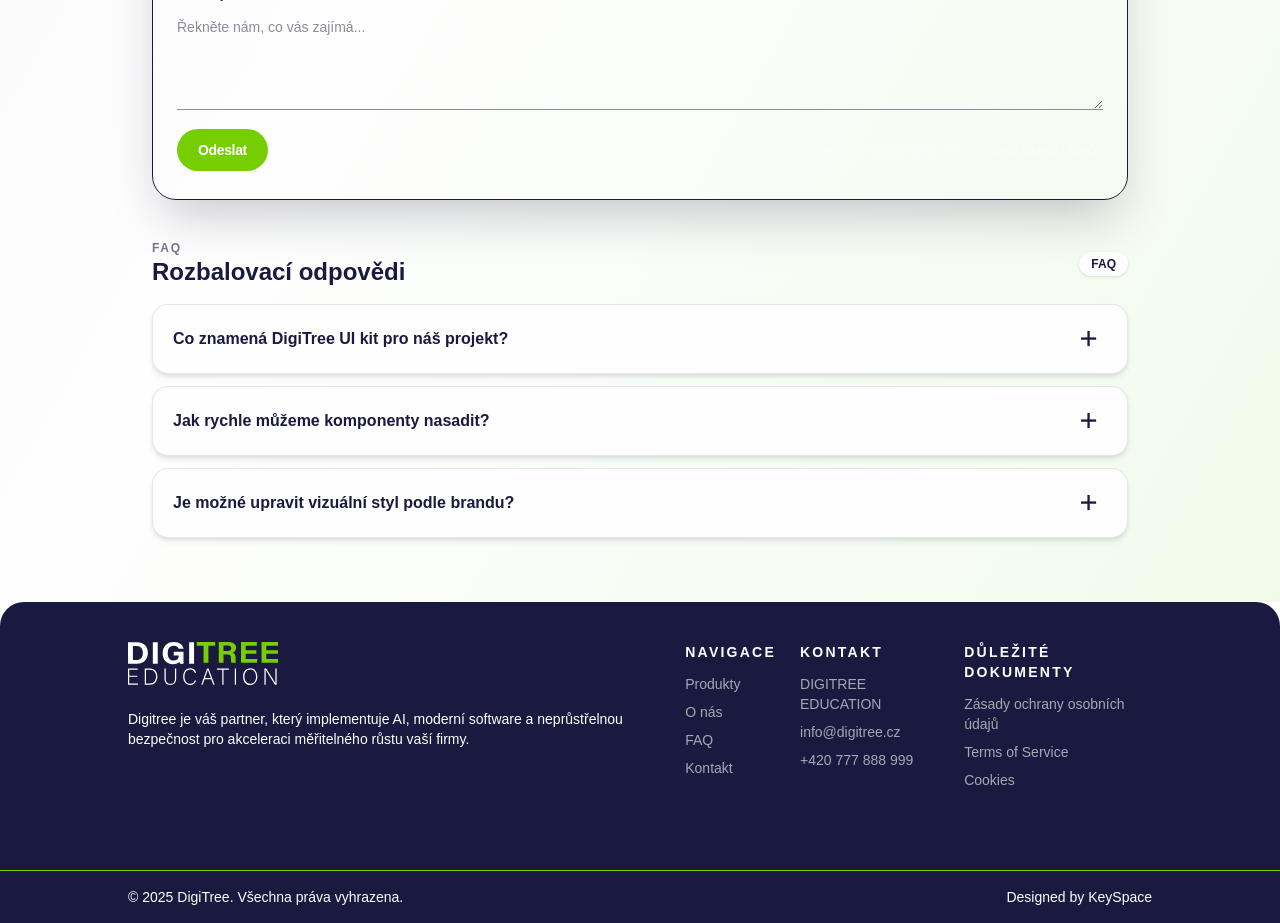
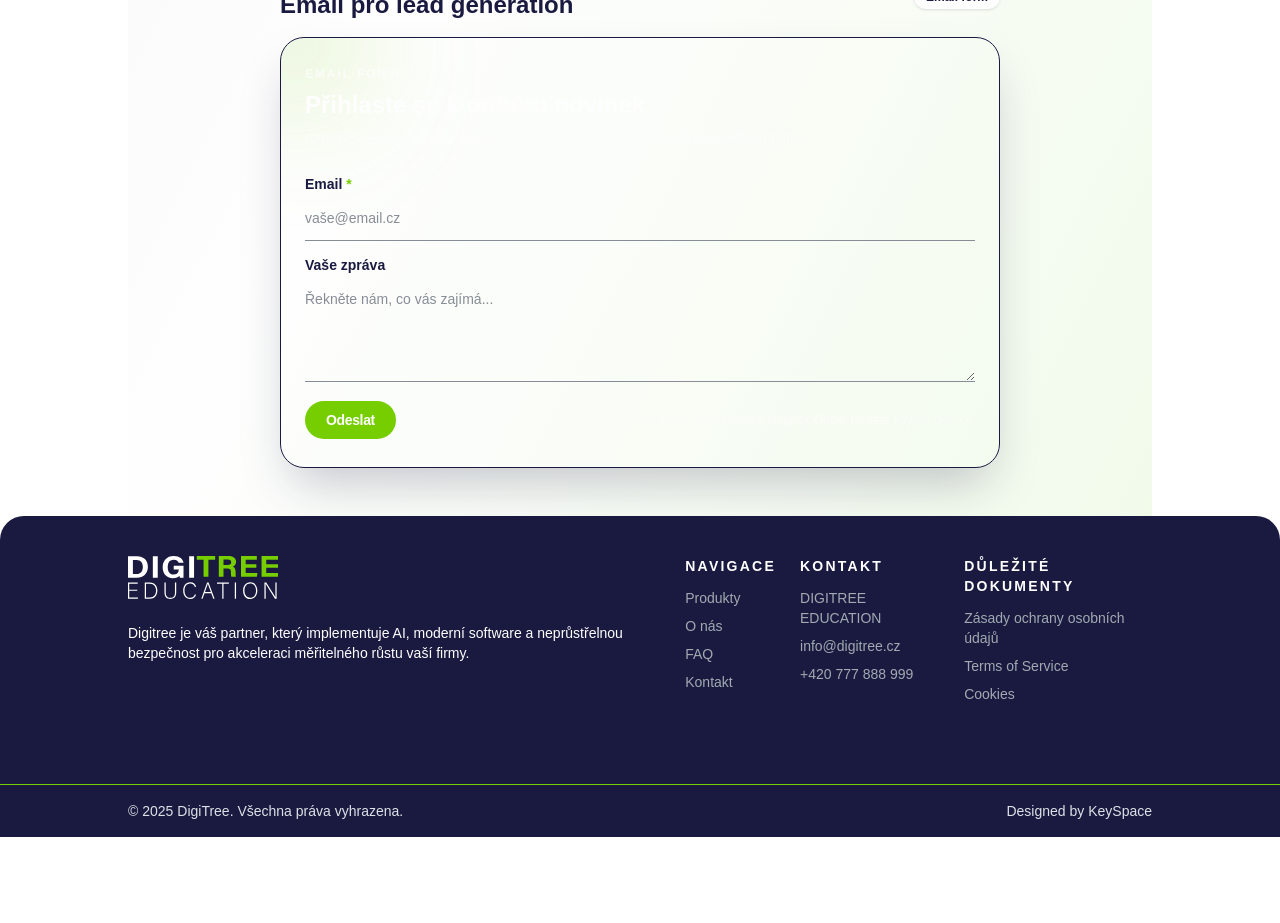
Before and after one commit to TheCodeSommelier/next_digi_tree, a Next.js app: page / in a window 1280 px wide. Shown: the part 1680-2603 px from the top of the page. After the commit the page ends 2517 px from the top, so only its background shows below. Built offline with nearby package versions, Linux system fonts and the light colour scheme.

Commit message:
feat: faq page

```diff
--- a/app/components/UI/Button.tsx
+++ b/app/components/UI/Button.tsx
@@ -14,14 +14,14 @@ const Button: FC<Props> = ({
   type = 'button',
 }) => {
   const variantClasses = primary
-    ? 'bg-accent text-white border border-transparent hover:border-primary hover:bg-white hover:text-primary'
+    ? 'bg-accent text-white border border-transparent hover:border-primary hover:bg-transparent hover:text-primary'
     : 'border border-primary text-primary hover:border-primary hover:bg-primary hover:text-white';
 
   return (
     <button
       type={type}
       className={`inline-flex items-center justify-center gap-2 rounded-full
-        px-5 py-2.5 text-sm font-semibold tracking-tight transition-all
+        px-5 py-2 text-sm font-semibold tracking-tight transition-all
         duration-200 focus-visible:outline focus-visible:outline-offset-2
         focus-visible:outline-accent cursor-pointer ${variantClasses} ${className}`}
     >
--- a/app/components/UI/DropdownCard.tsx
+++ b/app/components/UI/DropdownCard.tsx
@@ -9,7 +9,7 @@ type Props = {
 const DropdownCard: FC<Props> = ({title, text}) => {
   const [isOpen, setIsOpen] = useState<boolean>();
 
-  const openClasses = isOpen ? 'grid-rows-[1fr] opacity-100 px-5 pb-4' : 'grid-rows-[0fr] opacity-0';
+  const openClasses = isOpen ? 'grid-rows-[1fr] opacity-100' : 'grid-rows-[0fr] opacity-0';
 
   const iconPath = isOpen ? '/images/accent_minus.svg' : '/images/primary_plus.svg';
   const iconAlt = isOpen ? 'Minus icon in a green color' : 'Plus icon in a dark blue color';
@@ -20,12 +20,12 @@ const DropdownCard: FC<Props> = ({title, text}) => {
          >
     <button
       type="button"
-      className="flex w-full items-center justify-between cursor-pointer gap-4 px-5 py-4 text-left"
+      className="flex w-full items-center justify-between cursor-pointer p-7 gap-4 text-left"
       aria-expanded={isOpen}
       onClick={() => setIsOpen(!isOpen)}
     >
       <div className="flex items-center gap-3">
-        <p className="text-base font-semibold text-primary">
+        <p className={`text-2xl font-semibold ${isOpen ? 'text-accent' : 'text-primary'}`}>
           {title}
         </p>
       </div>
@@ -41,7 +41,7 @@ const DropdownCard: FC<Props> = ({title, text}) => {
       className={`grid transform transition-all duration-300 ease-out ${openClasses}`}
     >
       <div className="overflow-hidden">
-        <p className="text-sm leading-relaxed text-primary/70">
+        <p className="text-base leading-relaxed p-7 text-primary">
           {text}
         </p>
       </div>
--- a/app/components/UI/Faq.tsx
+++ /dev/null
@@ -1,37 +0,0 @@
-'use client';
-
-import { FC } from 'react';
-
-import DropdownCard from './DropdownCard';
-
-import type { FaqItem } from '@/app/types/Faq';
-
-const faqItems: FaqItem[] = [
-  {
-    question: 'Co znamená DigiTree UI kit pro náš projekt?',
-    answer:
-      'Lorem ipsum dolor sit amet, consectetur adipiscing elit. Sed facilisis, lorem vel ultrices viverra, ipsum augue vehicula justo, sit amet posuere justo lacus in velit.',
-  },
-  {
-    question: 'Jak rychle můžeme komponenty nasadit?',
-    answer:
-      'Lorem ipsum dolor sit amet, consectetur adipiscing elit. Integer egestas justo at justo hendrerit, at tincidunt massa elementum. Vivamus efficitur lorem nec est pulvinar, et sagittis eros suscipit.',
-  },
-  {
-    question: 'Je možné upravit vizuální styl podle brandu?',
-    answer:
-      'Lorem ipsum dolor sit amet, consectetur adipiscing elit. Pellentesque habitant morbi tristique senectus et netus et malesuada fames ac turpis egestas.',
-  },
-];
-
-const Faq: FC = () => {
-  return (
-    <div className="space-y-3">
-      {faqItems.map((item) => (
-        <DropdownCard key={item.question} title={item.question} text={item.answer} />
-      ))}
-    </div>
-  );
-};
-
-export default Faq;
--- a/app/components/UI/Footer.tsx
+++ b/app/components/UI/Footer.tsx
@@ -3,6 +3,7 @@ import { formatPhoneNum } from '@/app/utils/stringUtils';
 import Image from 'next/image';
 import Link from 'next/link';
 import { FC } from 'react';
+import PagePadding from './PagePadding';
 
 const navigation = [
   {
@@ -36,7 +37,8 @@ const Footer: FC = () => {
   return (
     <footer className="relative overflow-hidden rounded-tl-3xl rounded-tr-3xl bg-primary text-white">
 
-      <div className="relative flex flex-col gap-10 pt-10 px-8 pb-20 sm:px-12 lg:px-page-padding">
+      <div className="relative flex flex-col gap-10 pt-10 pb-20">
+        <PagePadding>
           <div className="flex flex-col gap-6 lg:flex-row lg:items-start lg:justify-between">
             <div className="flex flex-col gap-4 space-y-2">
               <Image src="/images/logo_light.svg" alt="DigiTree company logo" width={150} height={100} />
@@ -73,12 +75,17 @@ const Footer: FC = () => {
               </div>
             ))}
           </div>
+        </PagePadding>
       </div>
 
-      <div className="flex justify-between w-full border-t-[0.5px] border-accent py-4 px-page-padding text-sm text-white">
+      <div className="w-full border-t-[0.5px] border-accent" />
+
+      <PagePadding>
+        <div className='flex justify-between items-center text-gray-20 py-4 text-sm'>
           <p>© {new Date().getFullYear()} DigiTree. Všechna práva vyhrazena.</p>
           <p>Designed by KeySpace</p>
         </div>
+      </PagePadding>
     </footer>
   );
 };
--- a/app/components/UI/Navbar.tsx
+++ b/app/components/UI/Navbar.tsx
@@ -4,6 +4,7 @@ import Link from 'next/link';
 
 import NavbarItem from './NavbarItem';
 import Button from './Button';
+import PagePadding from './PagePadding';
 
 const Navbar: FC = () => {
   const navigation = [
@@ -14,7 +15,8 @@ const Navbar: FC = () => {
   ];
 
   return (
-    <nav className="w-full">
+    <nav className="w-full my-12">
+      <PagePadding>
         <div className="relative flex items-center justify-between gap-6 overflow-hidden
       rounded-full border border-primary/10 bg-white/85 px-6 py-3 shadow-xl shadow-primary/10 backdrop-blur-lg"
         >
@@ -45,6 +47,7 @@ const Navbar: FC = () => {
             <Button primary>Přehled balíčků</Button>
           </div>
         </div>
+      </PagePadding>
     </nav>
   );
 };
--- /dev/null
+++ b/app/components/UI/PagePadding.tsx
@@ -0,0 +1,7 @@
+import { FC, PropsWithChildren } from 'react';
+
+const PagePadding: FC<PropsWithChildren> = ({children}) => {
+  return <div className="px-32">{children}</div>;
+};
+
+export default PagePadding;
--- a/app/faq/page.tsx
+++ b/app/faq/page.tsx
@@ -0,0 +1,68 @@
+'use client';
+
+import Button from '../components/UI/Button';
+import DropdownCard from '../components/UI/DropdownCard';
+import { FaqItem } from '../types/Faq';
+
+const faqItems: FaqItem[] = [
+  {
+    question: 'Kdy uvidíme reálné výsledky?',
+    answer:
+      'Žádné čekání. Naše řešení doručují viditelné výsledky již v měsících, ne rocích. S balíčkem AI & Digital Kickstart máte první, hmatatelné výstupy (audit, konkrétní use-cases) do 2 týdnů. Začínáme pracovat HNED, ne za měsíce.',
+  },
+  {
+    question: 'Jak chráníte naše data a zajišťujete compliance?',
+    answer:
+      'Vaše data jsou nedotknutelná. Implementujeme nejpřísnější standardy bezpečnosti a compliance, včetně GDPR, NIS2 a připravovaného AI Act. Žádné trénování AI modelů s vašimi daty, data zpracováváme striktně podle GDPR a jsme připraveni podepsat NDA před prvním kontaktem.',
+  },
+  {
+    question: 'Potřebujeme AI bez cloudu. Jste schopni to řešit?',
+    answer:
+      'Absolutně. Chcete držet data u sebe? Navrhneme a implementujeme on-premise nebo edge AI řešení s open-source LLM (LLAMA, Mistral). Získáte tak 100% kontrolu nad vašimi daty, přímo ve vaší infrastruktuře.',
+  },
+  {
+    question: 'Můžete prověřit náš stávající kód a architekturu?',
+    answer:
+      'To je naše silná stránka! Provedeme hloubkovou analýzu vašeho kódu, odhalíme bezpečnostní trhliny, technický dluh a kritické bottlenecky. Dostanete prioritizovaný akční plán refaktoringu, který okamžitě sníží rizika a zvýší výkon.',
+  },
+  {
+    question: 'Jak zajistíte, že náš tým vše plně pochopí a převezme?',
+    answer:
+      'Žádné černé skříňky. Školíme formou intenzivních workshopů (2–4 hodiny) nebo 1:1 sessionů. Předáváme kompletní dokumentaci, praktické playbooky a videozáznamy. Náš cíl je jasný: Váš tým bude soběstačný a plně kompetentní.',
+  },
+  {
+    question: 'Jak měříte náš společný úspěch a reportujete pokrok?',
+    answer:
+      'Měříme jen to podstatné. Na startu společně definujeme 3–5 klíčových, měřitelných KPI (např. snížení času na report o 50 %, pokles incidentů o 30 %, optimalizace cloudových nákladů o 40 %). Každý týden transparentní status report, na konci projektu detailní zpráva s prokázaným dosažením cílů.',
+  },
+];
+
+export default function FAQPage() {
+  return (
+    <main className="min-h-screen from-primary/5 text-primary">
+      <header className="space-y-3 w-full flex justify-center items-center mb-7">
+        <h1 className="text-4xl font-semibold leading-tight">FAQ</h1>
+      </header>
+
+      <section className="space-y-3 flex flex-col gap-8">
+        {faqItems.map((item) => (
+          <DropdownCard key={item.question} title={item.question} text={item.answer} />
+        ))}
+      </section>
+
+      <section className="flex flex-col justify-center items-center py-50 gap-4">
+        <h2 className='text-4xl font-bold'>Máte jiné dotazy?</h2>
+        <p className='w-5/12 text-center'>
+          Naším cílem je transparentnost a rychlá akcelerace vašeho růstu.
+          Pokud potřebujete probrat specifický problém nebo se ujistit o
+          detailech balíčku, neváhejte nás kontaktovat.
+        </p>
+
+        <div className='flex justify-between items-center gap-3 mt-4'>
+          <Button primary>Kontaktovat</Button>
+          <Button primary={false}>Přehled balíčků</Button>
+        </div>
+      </section>
+    </main>
+  );
+}
--- a/app/layout.tsx
+++ b/app/layout.tsx
@@ -4,6 +4,8 @@ import { Figtree } from 'next/font/google';
 import './globals.css';
 
 import Footer from './components/UI/Footer';
+import Navbar from './components/UI/Navbar';
+import PagePadding from './components/UI/PagePadding';
 
 const figtree = Figtree({
   variable: '--font-figtree',
@@ -25,7 +27,10 @@ export default function RootLayout({
       <body
         className={`${figtree.variable} antialiased`}
       >
-        {children}
+        <Navbar />
+        <PagePadding>
+          {children}
+        </PagePadding>
         <Footer />
       </body>
     </html>
--- a/app/page.tsx
+++ b/app/page.tsx
@@ -1,7 +1,6 @@
 import Button from './components/UI/Button';
 import Card from './components/UI/Card';
 import EmailForm from './components/UI/EmailForm';
-import Faq from './components/UI/Faq';
 import Navbar from './components/UI/Navbar';
 import TextArea from './components/UI/TextArea';
 import TextInput from './components/UI/TextInput';
@@ -167,27 +166,6 @@ export default function Home() {
           </div>
           <EmailForm />
         </section>
-
-        <section className="space-y-4 pb-4">
-          <div className="flex items-center justify-between">
-            <div>
-              <p className="text-xs font-semibold uppercase tracking-[0.14em] text-primary/60">
-                FAQ
-              </p>
-              <h2 className="text-2xl font-semibold text-primary">
-                Rozbalovací odpovědi
-              </h2>
-            </div>
-            <span className="rounded-full bg-white px-3 py-1 text-xs font-semibold
-            text-primary shadow-sm shadow-primary/10"
-            >
-              FAQ
-            </span>
-          </div>
-          <Faq />
-        </section>
-
-
       </main>
     </div>
   );
```
Lines whose indentation alone changed are shown as unchanged.
